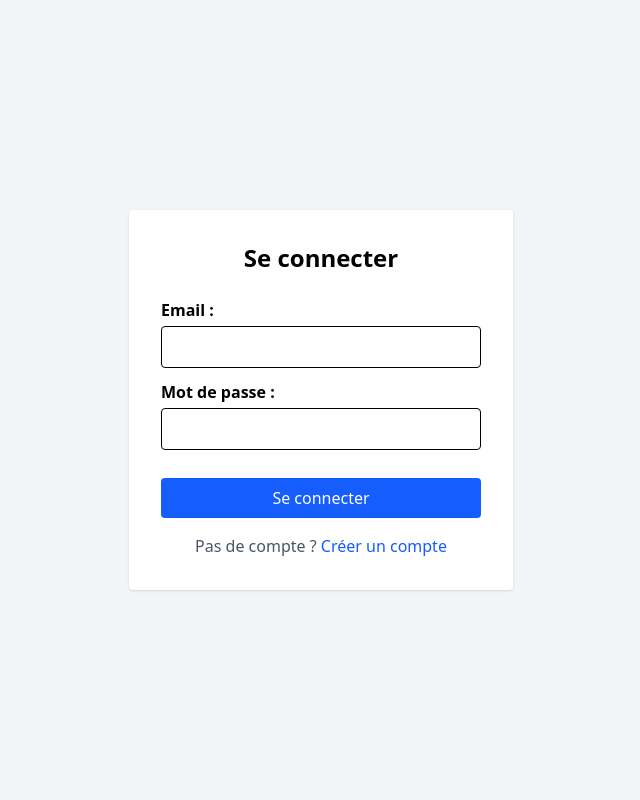
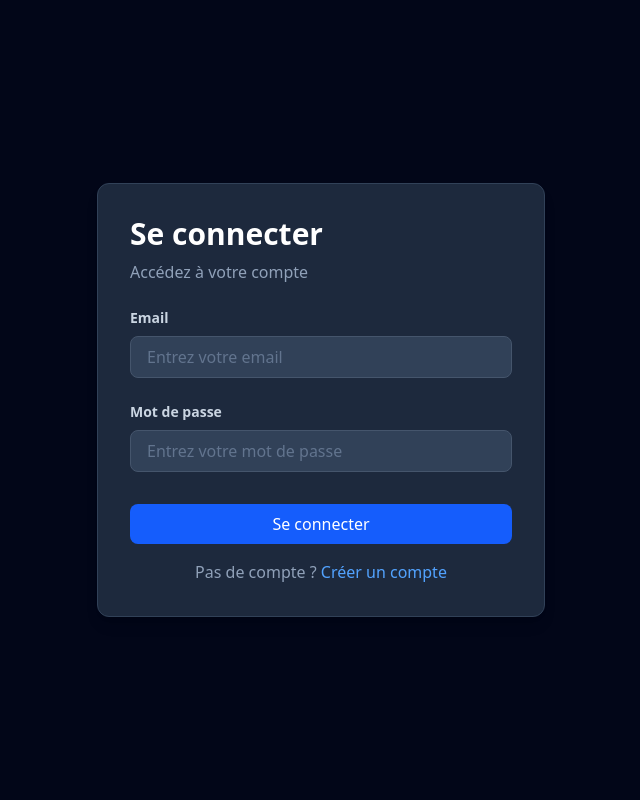
Before and after one commit to YounessAitJamaa/FitManager, a PHP site: page /auth/login.php in a window 1280 px wide. Shown: the whole page, without its empty margins (319-959 px from the left). Run offline with PHP 8.4, Linux system fonts and the light colour scheme; a stand-in replaces the project's code that opens the database connection.

Commit message:
Chnage the designe fro login page

```diff
--- a/includes/sidebar.php
+++ b/includes/sidebar.php
@@ -53,7 +53,7 @@
 
     <!-- Logout -->
     <div class="pt-6 border-t border-slate-800">
-        <a href="../auth/logout.php" class="flex items-center justify-center gap-3 px-4 py-3 rounded-lg bg-gradient-to-r from-pink-600 to-red-600 text-white hover:from-pink-700 hover:to-red-700 transition-all duration-200 font-medium text-sm">
+        <a href="../pages/auth/logout.php" class="flex items-center justify-center gap-3 px-4 py-3 rounded-lg bg-gradient-to-r from-pink-600 to-red-600 text-white hover:from-pink-700 hover:to-red-700 transition-all duration-200 font-medium text-sm">
             <svg class="w-5 h-5 flex-shrink-0" fill="none" stroke="currentColor" viewBox="0 0 24 24">
                 <path stroke-linecap="round" stroke-linejoin="round" stroke-width="2" d="M17 16l4-4m0 0l-4-4m4 4H7m6-4v8" />
             </svg>
--- a/pages/auth/login.php
+++ b/pages/auth/login.php
@@ -37,8 +37,6 @@
         }
     }
 
-
-
 ?>
 
 <!DOCTYPE html>
@@ -50,47 +48,63 @@
     <title>Login</title>
 </head>
 
-<body class="bg-gray-100 flex justify-center items-center h-screen">
+<body class="bg-slate-950 flex justify-center items-center min-h-screen p-4">
+    <!-- updated entire layout to dark theme with centered card design -->
+    <div class="w-full max-w-md">
+        <!-- added dark background card with border and shadow -->
+        <div class="bg-slate-800 border border-slate-700 rounded-xl p-8 shadow-lg">
 
-    <div class="bg-white p-8 rounded shadow w-96">
+            <!-- improved header with title and subtitle styling -->
+            <h1 class="text-3xl font-bold text-white mb-2">Se connecter</h1>
+            <p class="text-slate-400 mb-6">Accédez à votre compte</p>
 
-        <h1 class="text-2xl font-bold text-center mb-6">Se connecter</h1>
-
+            <!-- updated success message styling for dark theme -->
             <?php if (isset($_GET['registered'])): ?>
-            <div class="bg-green-500 text-white p-2 rounded mb-4">
+                <div class="bg-green-600/20 border border-green-600 text-green-200 p-3 rounded-lg mb-6">
                     Compte créé avec succès ! Vous pouvez maintenant vous connecter.
                 </div>
             <?php endif; ?>
 
-        <!-- Error -->
+            <!-- updated error message styling for dark theme -->
             <?php if (isset($error)): ?>
-            <div class="bg-red-500 text-white p-2 rounded mb-4">
+                <div class="bg-red-600/20 border border-red-600 text-red-200 p-3 rounded-lg mb-6">
                     <?= $error ?>
                 </div>
             <?php endif; ?>
 
             <form action="" method="POST">
 
-            <label class="block mb-3">
-                <span class="font-semibold">Email :</span>
-                <input type="email" name="email" class="w-full p-2 border rounded mt-1" required>
+                <!-- updated label and input styling to match dark theme -->
+                <label class="block mb-6">
+                    <span class="block text-sm font-semibold text-slate-300 mb-2">Email</span>
+                    <input type="email" name="email"
+                        class="w-full px-4 py-2 bg-slate-700 border border-slate-600 rounded-lg text-white placeholder-slate-500 focus:outline-none focus:border-blue-500 focus:ring-2 focus:ring-blue-500/20 transition"
+                        placeholder="Entrez votre email"
+                        required>
                 </label>
 
-            <label class="block mb-3">
-                <span class="font-semibold">Mot de passe :</span>
-                <input type="password" name="password" class="w-full p-2 border rounded mt-1" required>
+                <label class="block mb-8">
+                    <span class="block text-sm font-semibold text-slate-300 mb-2">Mot de passe</span>
+                    <input type="password" name="password"
+                        class="w-full px-4 py-2 bg-slate-700 border border-slate-600 rounded-lg text-white placeholder-slate-500 focus:outline-none focus:border-blue-500 focus:ring-2 focus:ring-blue-500/20 transition"
+                        placeholder="Entrez votre mot de passe"
+                        required>
                 </label>
 
-            <button name="submit" class="w-full bg-blue-600 text-white p-2 rounded mt-4 hover:bg-blue-700">
+                <!-- updated button styling to match dark theme with hover effects -->
+                <button name="submit"
+                    class="w-full bg-blue-600 text-white py-2 rounded-lg hover:bg-blue-700 transition font-medium mb-4">
                     Se connecter
                 </button>
             </form>
 
-        <p class="text-center text-gray-600 mt-4">
+            <!-- updated link styling for dark theme -->
+            <p class="text-center text-slate-400">
                 Pas de compte ?
-            <a href="register.php" class="text-blue-600 hover:underline">Créer un compte</a>
+                <a href="register.php" class="text-blue-400 hover:text-blue-300 transition">Créer un compte</a>
             </p>
 
+        </div>
     </div>
 
 </body>
```
Lines whose indentation alone changed are shown as unchanged.
